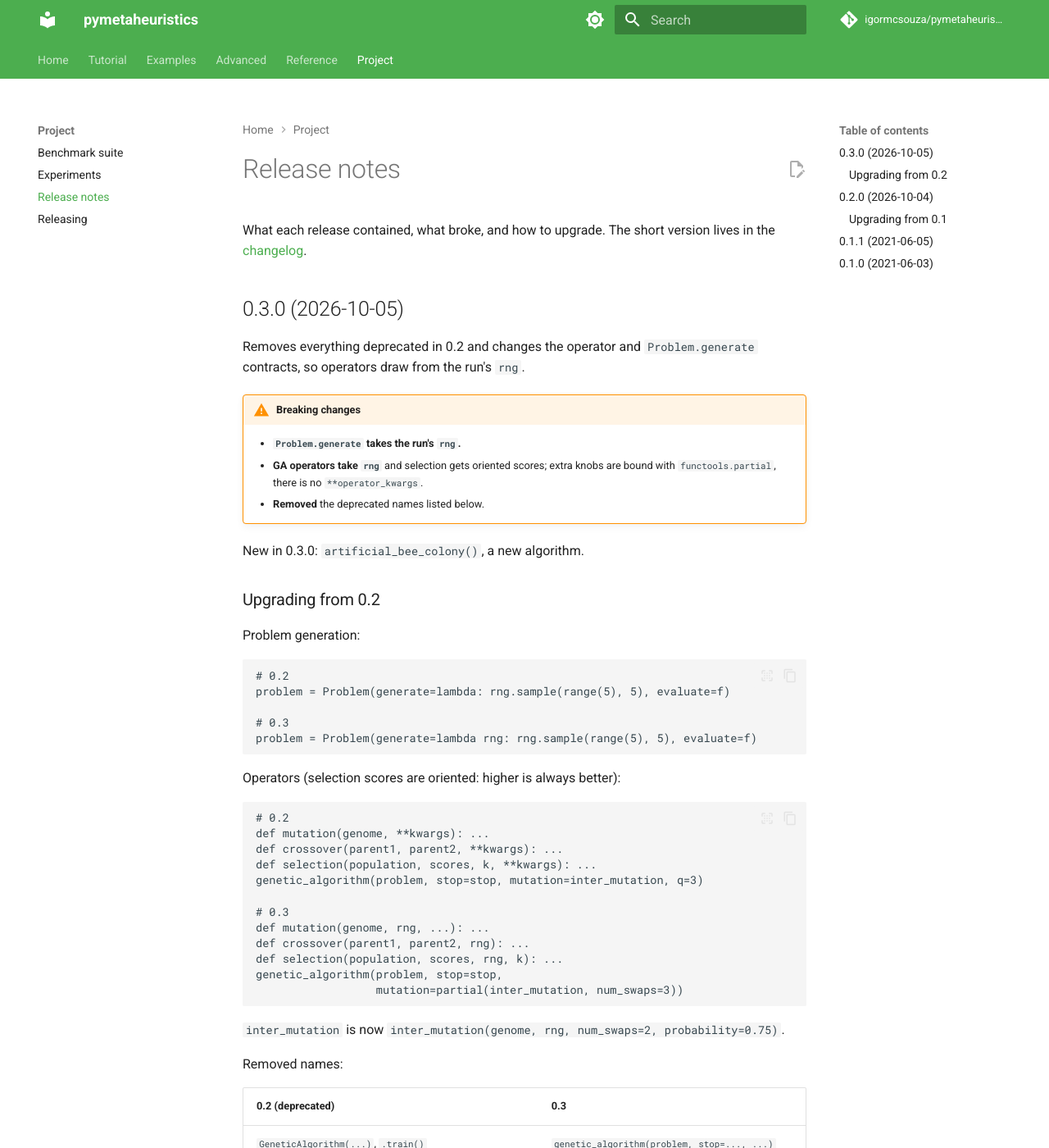
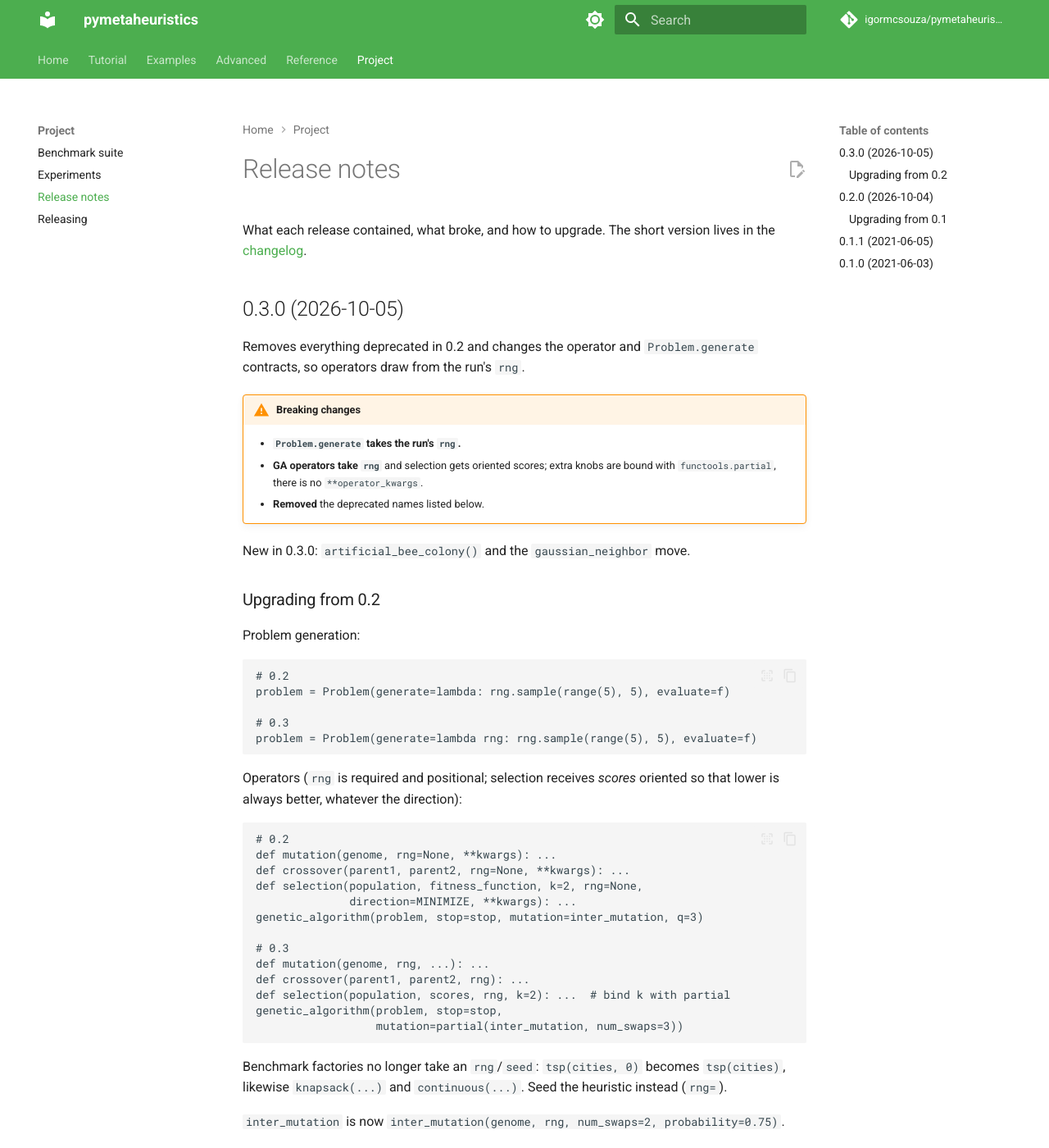
Before and after one commit to igormcsouza/pymetaheuristics, an MkDocs documentation site: the page built from docs/release-notes.md, in a window 1280 px wide and 1400 px high. Shown: the whole window at 82% size. Built offline with MkDocs 1.6.1 and Material for MkDocs 9.7.7, drawn with Linux system fonts in a browser that asks for light colours; comment, search, counter and statistics services are not loaded.

Commit message:
Correct 0.3 migration notes; cover ABC infeasible-neighbor path
Co-Authored-By: Claude Sonnet 5.5 <noreply@anthropic.com>

````diff
--- a/docs/release-notes.md
+++ b/docs/release-notes.md
@@ -14,7 +14,7 @@ Removes everything deprecated in 0.2 and changes the operator and
       knobs are bound with `functools.partial`, there is no `**operator_kwargs`.
     - **Removed** the deprecated names listed below.
 
-New in 0.3.0: `artificial_bee_colony()`, a new algorithm.
+New in 0.3.0: `artificial_bee_colony()` and the `gaussian_neighbor` move.
 
 ### Upgrading from 0.2
 
@@ -28,22 +28,28 @@ problem = Problem(generate=lambda: rng.sample(range(5), 5), evaluate=f)
 problem = Problem(generate=lambda rng: rng.sample(range(5), 5), evaluate=f)
 ```
 
-Operators (selection scores are oriented: higher is always better):
+Operators (`rng` is required and positional; selection receives *scores*
+oriented so that lower is always better, whatever the direction):
 
 ```text
 # 0.2
-def mutation(genome, **kwargs): ...
-def crossover(parent1, parent2, **kwargs): ...
-def selection(population, scores, k, **kwargs): ...
+def mutation(genome, rng=None, **kwargs): ...
+def crossover(parent1, parent2, rng=None, **kwargs): ...
+def selection(population, fitness_function, k=2, rng=None,
+              direction=MINIMIZE, **kwargs): ...
 genetic_algorithm(problem, stop=stop, mutation=inter_mutation, q=3)
 
 # 0.3
 def mutation(genome, rng, ...): ...
 def crossover(parent1, parent2, rng): ...
-def selection(population, scores, rng, k): ...
+def selection(population, scores, rng, k=2): ...  # bind k with partial
 genetic_algorithm(problem, stop=stop,
                   mutation=partial(inter_mutation, num_swaps=3))
 ```
+
+Benchmark factories no longer take an `rng`/`seed`: `tsp(cities, 0)` becomes
+`tsp(cities)`, likewise `knapsack(...)` and `continuous(...)`. Seed the
+heuristic instead (`rng=`).
 
 `inter_mutation` is now `inter_mutation(genome, rng, num_swaps=2,
 probability=0.75)`.
````
Also changed, not shown: CHANGELOG.md (+5 -3 lines), 1 other file.
